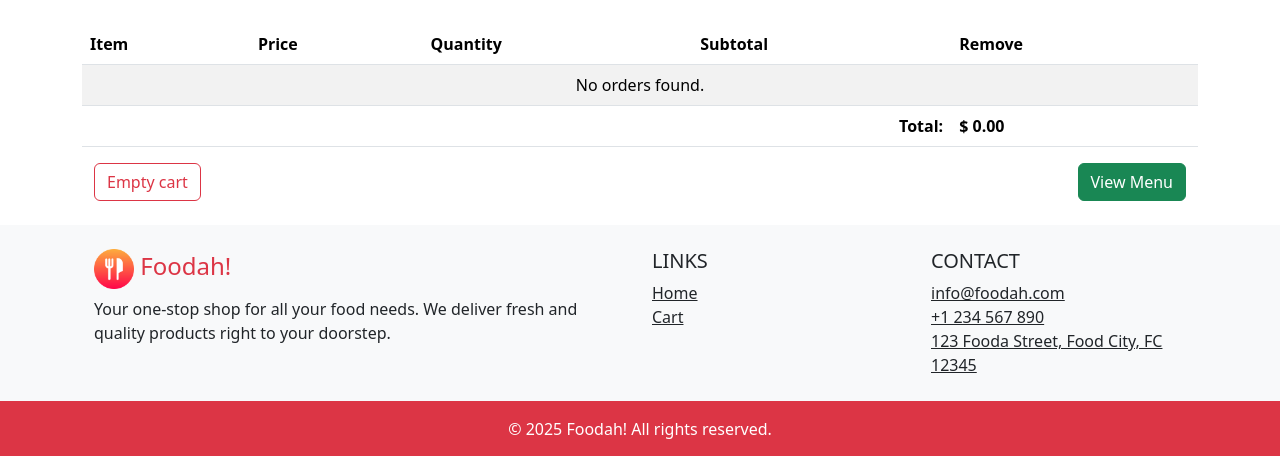
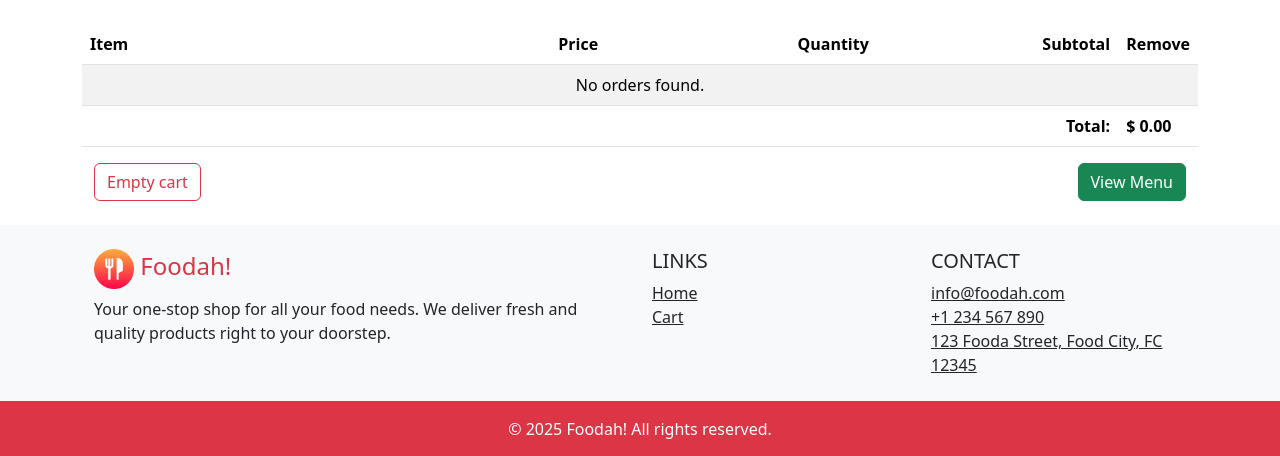
Before and after one commit to bajundotdev/Food_Delivery_Webapp, a Flask app: page /cart/ in a window 1280 px wide. Shown: the part 232-688 px from the top of the page. Run offline with Flask 3, Linux system fonts and the light colour scheme.

Commit message:
updated cart table column width

```diff
--- a/project/templates/user/user_cart.html
+++ b/project/templates/user/user_cart.html
@@ -30,10 +30,10 @@
                 <table class="table table-striped table-hover align-middle">
                     <thead>
                         <tr>
-                            <th scope="col">Item</th>
-                            <th scope="col">Price</th>
-                            <th scope="col" class="th-sm">Quantity</th>
-                            <th scope="col">Subtotal</th>
+                            <th scope="col" class="w-50">Item</th>
+                            <th scope="col" class="w-25">Price</th>
+                            <th scope="col" class="w-25">Quantity</th>
+                            <th scope="col" class="">Subtotal</th>
                             <th scope="col">Remove</th>
                         </tr>
                     </thead>
@@ -52,11 +52,11 @@
                                 <td class="align-middle"> {{ product.price }}</td>
                                 <td class="align-middle d-flex">
                                     <form method="post" action="{{ url_for('cart.update_quantity', cart_id=item.id) }}">
-                                        <div class="btn-group" role="group" aria-label="Basic example">
-                                            <button type="submit" name="action" value="minus" class="btn btn-primary">-</button>
+                                        <div class="btn-group d-flex w-75" role="group" aria-label="Basic example">
+                                            <button type="submit" name="action" value="minus" class="btn btn-danger">-</button>
                                             <input id="product_id" name="product_id" value="{{ product.id }}" readonly hidden>
-                                            <input name="cart_quantity" value="{{ item.quantity }}">
-                                            <button type="submit" name="action" value="plus" class="btn btn-primary">+</button>
+                                            <input name="cart_quantity" value="{{ item.quantity }}" class="form-control form-control-sm text-center">
+                                            <button type="submit" name="action" value="plus" class="btn btn-danger">+</button>
                                         </div>
                                     </form>
                                 </td>
```
